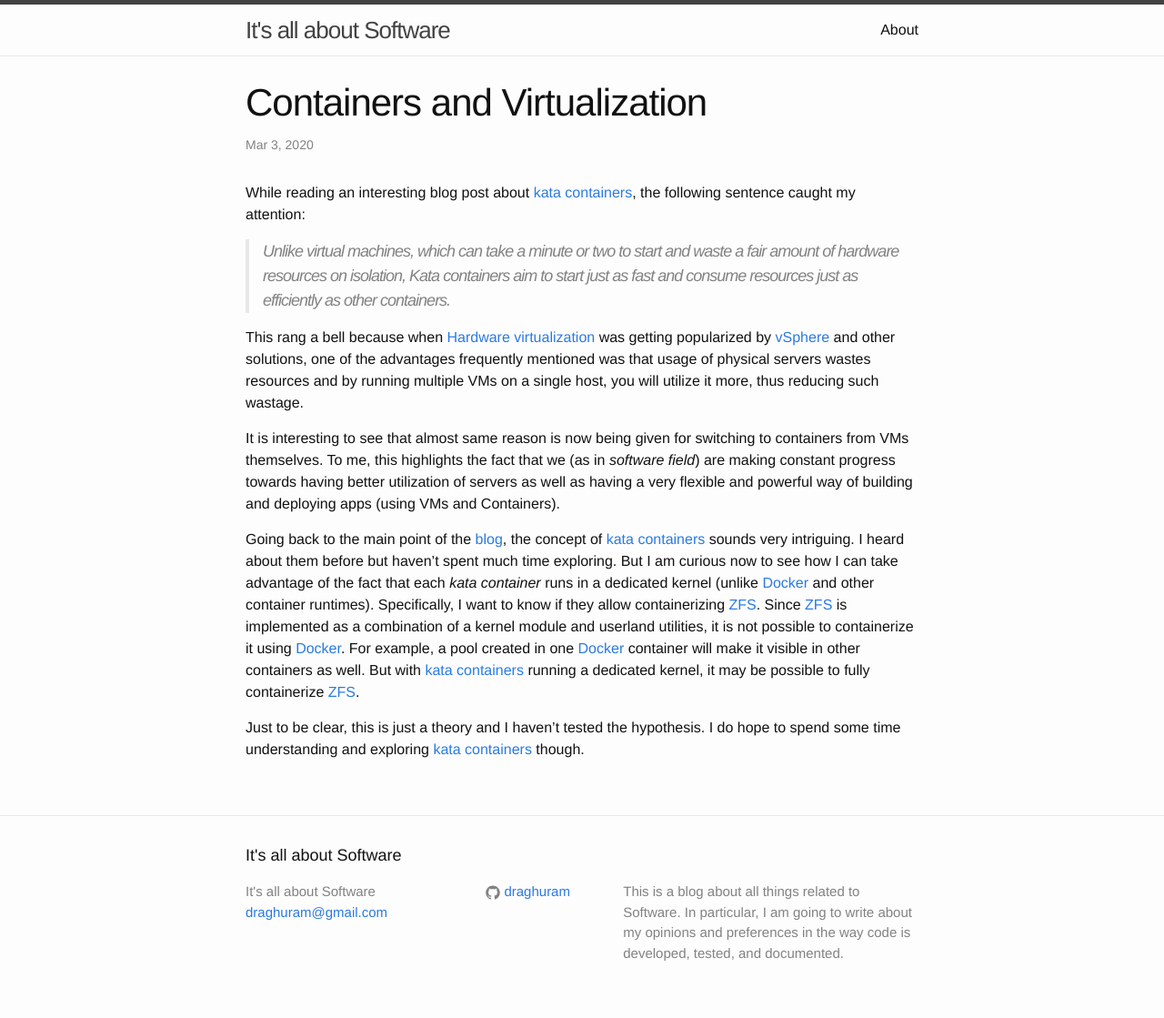
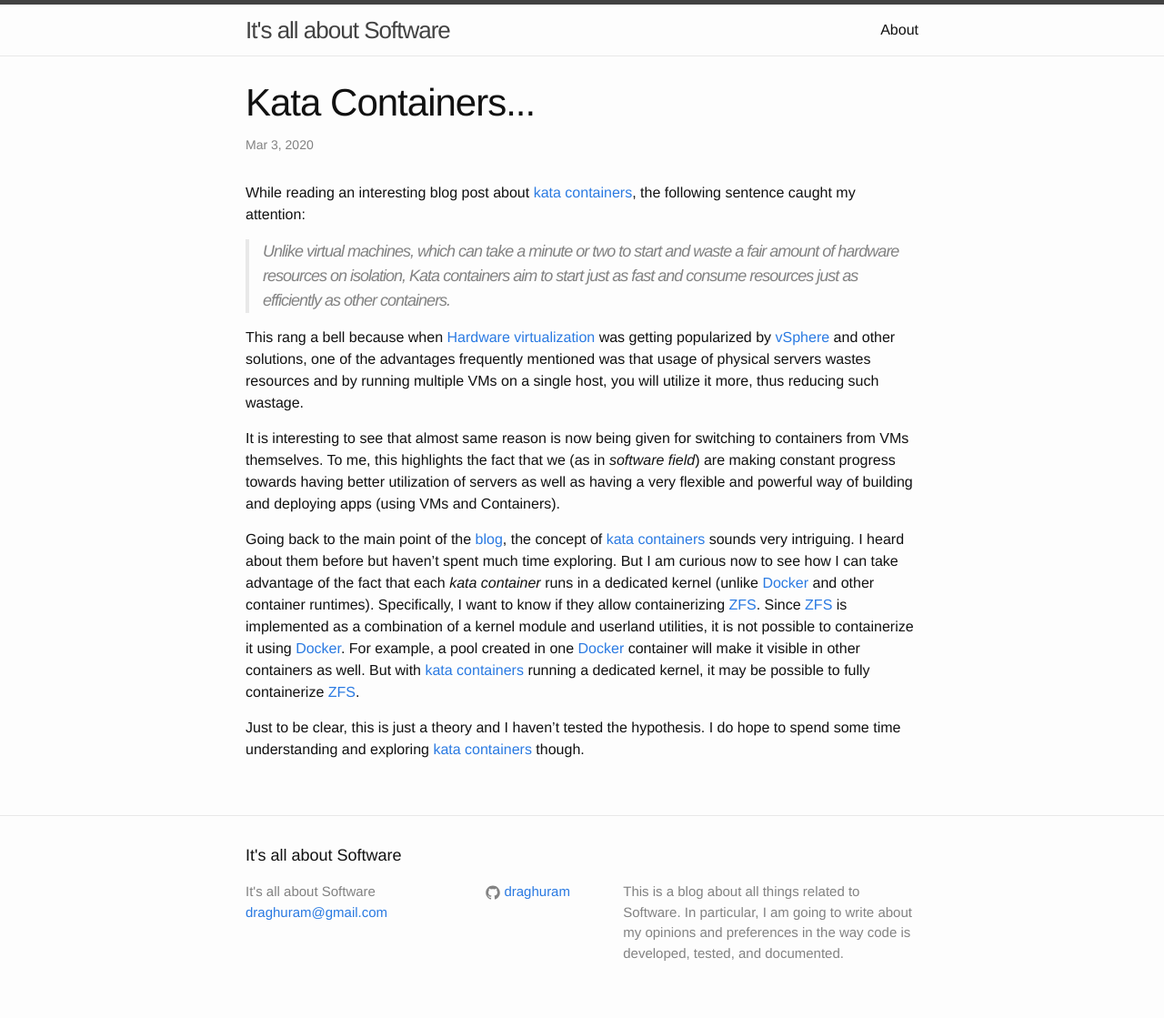
Before and after one commit to draghuram/draghuram.github.io, a Jekyll site: the page built from _posts/2020-03-03-containers-virt.md, in a window 1280 px wide. Shown: the whole page at 91% size. Built offline with Jekyll 4.4.1, drawn with Linux system fonts in a browser that asks for light colours.

Commit message:
Change of title

```diff
--- a/_posts/2020-03-03-containers-virt.md
+++ b/_posts/2020-03-03-containers-virt.md
@@ -1,6 +1,6 @@
 ---
 layout: post
-title:  "Containers and Virtualization"
+title:  "Kata Containers..."
 date:   2020-03-03
 categories: kubernetes docker kata containers virtualization
 ---
```
